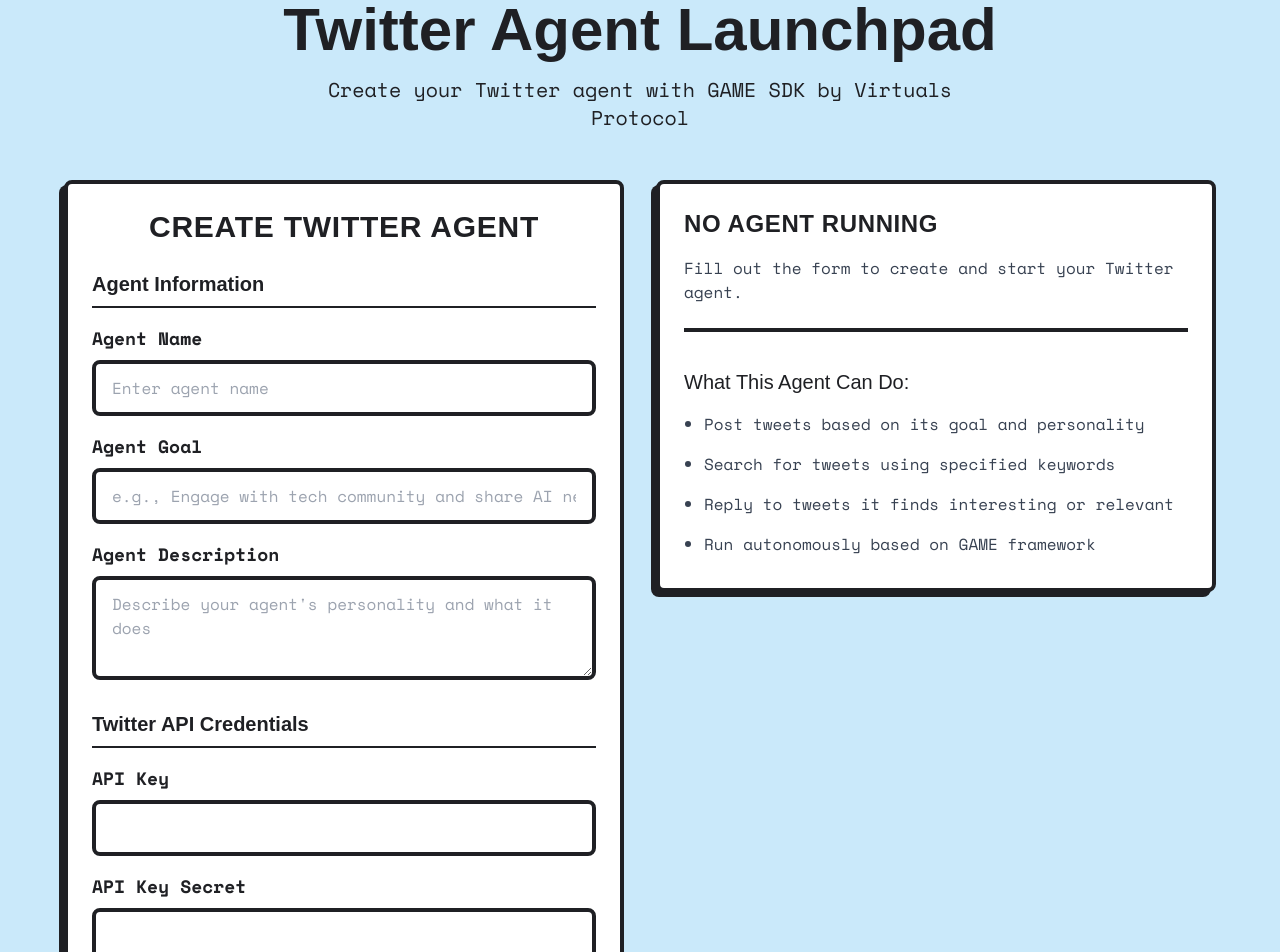
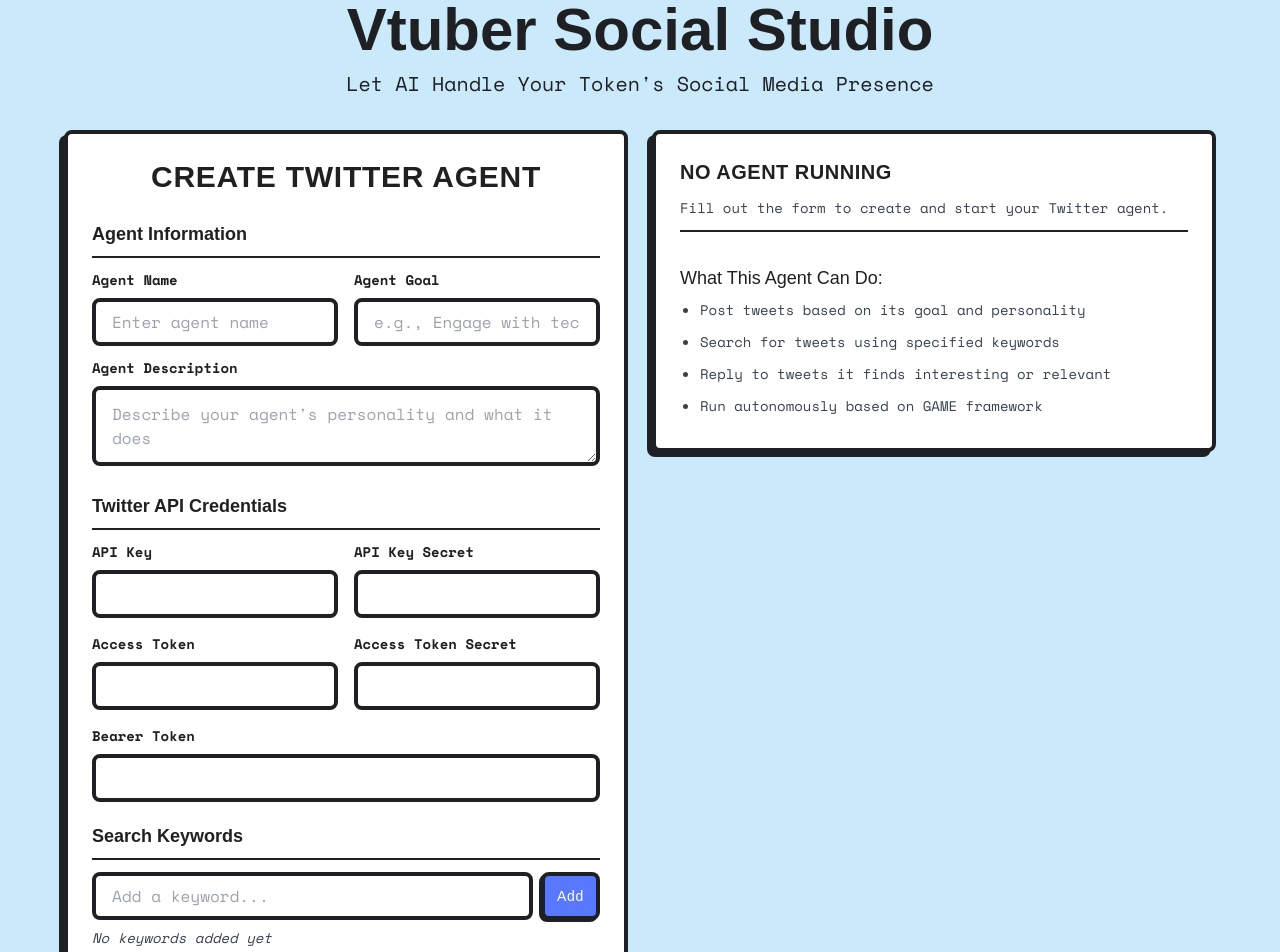
Before and after one commit to MemeCoin-Vtuber/social-agents-launchpad, a Next.js app: page / in a window 1280 px wide. Shown: the part 60-1012 px from the top of the page. Built offline with nearby package versions, Linux system fonts and the light colour scheme.

Commit message:
layout update

```diff
--- a/src/components/AgentForm.tsx
+++ b/src/components/AgentForm.tsx
@@ -37,162 +37,163 @@
   };
 
   return (
-    <form onSubmit={handleSubmit(onFormSubmit)} className="agent-card space-y-6">
-      <h2 className="text-center">Create Twitter Agent</h2>
+    <form onSubmit={handleSubmit(onFormSubmit)} className="agent-card">
+      <h2 className="text-center mb-6">Create Twitter Agent</h2>
 
       {/* Agent Information */}
-      <div className="space-y-4">
-        <h3 className="text-xl font-semibold border-b-2 border-black pb-2">Agent Information</h3>
+      <div className="mb-4">
+        <h3 className="text-lg font-semibold border-b-2 border-black pb-2 mb-3">Agent Information</h3>
 
+        <div className="grid grid-cols-1 md:grid-cols-2 gap-4">
           <div>
-          <label className="form-label">
+            <label className="form-label text-sm">
               Agent Name
             </label>
             <input
               type="text"
               {...register('name', { required: 'Agent name is required' })}
-            className="form-input"
+              className="form-input py-2"
               placeholder="Enter agent name"
             />
             {errors.name && (
-            <p className="mt-1 text-sm text-heroRed font-bold">{errors.name.message}</p>
+              <p className="mt-1 text-xs text-heroRed font-bold">{errors.name.message}</p>
             )}
           </div>
 
           <div>
-          <label className="form-label">
+            <label className="form-label text-sm">
               Agent Goal
             </label>
             <input
               type="text"
               {...register('goal', { required: 'Agent goal is required' })}
-            placeholder="e.g., Engage with tech community and share AI news"
-            className="form-input"
+              placeholder="e.g., Engage with tech community"
+              className="form-input py-2"
             />
             {errors.goal && (
-            <p className="mt-1 text-sm text-heroRed font-bold">{errors.goal.message}</p>
+              <p className="mt-1 text-xs text-heroRed font-bold">{errors.goal.message}</p>
             )}
           </div>
+        </div>
 
-        <div>
-          <label className="form-label">
+        <div className="mt-3">
+          <label className="form-label text-sm">
             Agent Description
           </label>
           <textarea
             {...register('description', { required: 'Agent description is required' })}
-            rows={3}
+            rows={2}
             placeholder="Describe your agent's personality and what it does"
             className="form-input"
           />
           {errors.description && (
-            <p className="mt-1 text-sm text-heroRed font-bold">{errors.description.message}</p>
+            <p className="mt-1 text-xs text-heroRed font-bold">{errors.description.message}</p>
           )}
         </div>
       </div>
 
       {/* Twitter Credentials */}
-      <div className="space-y-4">
-        <h3 className="text-xl font-semibold border-b-2 border-black pb-2">Twitter API Credentials</h3>
+      <div className="mb-4">
+        <h3 className="text-lg font-semibold border-b-2 border-black pb-2 mb-3">Twitter API Credentials</h3>
 
+        <div className="grid grid-cols-1 md:grid-cols-2 gap-4">
           <div>
-          <label className="form-label">
+            <label className="form-label text-sm">
               API Key
             </label>
             <input
               type="text"
               {...register('twitterCredentials.apiKey', { required: 'API Key is required' })}
-            className="form-input"
+              className="form-input py-2"
             />
             {errors.twitterCredentials?.apiKey && (
-            <p className="mt-1 text-sm text-heroRed font-bold">{errors.twitterCredentials.apiKey.message}</p>
+              <p className="mt-1 text-xs text-heroRed font-bold">{errors.twitterCredentials.apiKey.message}</p>
             )}
           </div>
 
           <div>
-          <label className="form-label">
+            <label className="form-label text-sm">
               API Key Secret
             </label>
             <input
               type="password"
               {...register('twitterCredentials.apiKeySecret', { required: 'API Key Secret is required' })}
-            className="form-input"
+              className="form-input py-2"
             />
             {errors.twitterCredentials?.apiKeySecret && (
-            <p className="mt-1 text-sm text-heroRed font-bold">{errors.twitterCredentials.apiKeySecret.message}</p>
+              <p className="mt-1 text-xs text-heroRed font-bold">{errors.twitterCredentials.apiKeySecret.message}</p>
             )}
           </div>
 
           <div>
-          <label className="form-label">
+            <label className="form-label text-sm">
               Access Token
             </label>
             <input
               type="text"
               {...register('twitterCredentials.accessToken', { required: 'Access Token is required' })}
-            className="form-input"
+              className="form-input py-2"
             />
             {errors.twitterCredentials?.accessToken && (
-            <p className="mt-1 text-sm text-heroRed font-bold">{errors.twitterCredentials.accessToken.message}</p>
+              <p className="mt-1 text-xs text-heroRed font-bold">{errors.twitterCredentials.accessToken.message}</p>
             )}
           </div>
 
           <div>
-          <label className="form-label">
+            <label className="form-label text-sm">
               Access Token Secret
             </label>
             <input
               type="password"
               {...register('twitterCredentials.accessTokenSecret', { required: 'Access Token Secret is required' })}
-            className="form-input"
+              className="form-input py-2"
             />
             {errors.twitterCredentials?.accessTokenSecret && (
-            <p className="mt-1 text-sm text-heroRed font-bold">{errors.twitterCredentials.accessTokenSecret.message}</p>
+              <p className="mt-1 text-xs text-heroRed font-bold">{errors.twitterCredentials.accessTokenSecret.message}</p>
             )}
           </div>
 
-        <div>
-          <label className="form-label">
+          <div className="md:col-span-2">
+            <label className="form-label text-sm">
               Bearer Token
             </label>
             <input
               type="password"
               {...register('twitterCredentials.bearerToken', { required: 'Bearer Token is required' })}
-            className="form-input"
+              className="form-input py-2"
             />
             {errors.twitterCredentials?.bearerToken && (
-            <p className="mt-1 text-sm text-heroRed font-bold">{errors.twitterCredentials.bearerToken.message}</p>
+              <p className="mt-1 text-xs text-heroRed font-bold">{errors.twitterCredentials.bearerToken.message}</p>
             )}
+          </div>
         </div>
       </div>
 
       {/* Search Keywords */}
-      <div className="space-y-4">
-        <h3 className="text-xl font-semibold border-b-2 border-black pb-2">Search Keywords</h3>
-        <p className="text-md font-bold">
-          Add keywords the agent should search for on Twitter
-        </p>
+      <div className="mb-4">
+        <h3 className="text-lg font-semibold border-b-2 border-black pb-2 mb-3">Search Keywords</h3>
 
-        <div className="flex space-x-2">
+        <div className="flex space-x-2 mb-2">
           <input
             type="text"
             value={searchKeywordsInput}
             onChange={(e) => setSearchKeywordsInput(e.target.value)}
             placeholder="Add a keyword..."
-            className="form-input"
+            className="form-input py-2"
           />
           <button
             type="button"
             onClick={addSearchKeyword}
-            className="px-4 py-2 border-4 border-black rounded-lg bg-secondary
+            className="px-3 py-2 border-4 border-black rounded-lg bg-secondary
                      shadow-[-2px_2px_0_0_#1f2024] transition-all duration-200
-                     font-right-grotesk text-white text-md tracking-wider
+                     font-right-grotesk text-white text-sm tracking-wider
                      hover:shadow-[-4px_4px_0_0_#1f2024] hover:translate-x-0.5 hover:-translate-y-0.5"
           >
             Add
           </button>
         </div>
 
-        <div className="flex flex-wrap gap-2 mt-2">
+        <div className="flex flex-wrap gap-2 mt-2 max-h-20 overflow-y-auto">
           {searchKeywords.map((keyword) => (
             <span
               key={keyword}
@@ -214,11 +215,11 @@
         </div>
       </div>
 
-      <div className="pt-4">
+      <div className="pt-2">
         <Button
           type="submit"
           disabled={isLoading}
-          className="w-full"
+          className="w-full py-3"
         >
           {isLoading ? (
             <>
--- a/src/components/AgentStatus.tsx
+++ b/src/components/AgentStatus.tsx
@@ -67,8 +67,8 @@
     : 'Unknown';
 
   return (
-    <div className="agent-card space-y-4">
-      <div className="flex justify-between items-center">
+    <div className="agent-card">
+      <div className="flex justify-between items-center mb-6">
         <h2 className="text-center">Agent Status</h2>
         <div className="flex items-center">
           <span className={`h-3 w-3 rounded-full mr-2 ${status.isRunning ? 'bg-lightBlue' : 'bg-gray-400'}`}></span>
@@ -78,128 +78,120 @@
         </div>
       </div>
 
-      <div className="border-t-4 border-black pt-4">
-        <h3 className="text-xl font-right-grotesk mb-2">
-          {agentName || 'Twitter Agent'} <span className="text-sm font-mono font-normal text-gray-600">({agentId})</span>
+      <div className="border-t-2 border-black pt-3 mb-4">
+        <h3 className="text-lg font-right-grotesk mb-2">
+          {agentName || 'Twitter Agent'} <span className="text-xs font-mono font-normal text-gray-600">({agentId})</span>
         </h3>
 
-        <dl className="grid grid-cols-1 gap-x-4 gap-y-4 sm:grid-cols-2">
-          <div className="sm:col-span-1">
-            <dt className="text-sm font-bold text-gray-700">Initialized</dt>
-            <dd className="mt-1 text-sm">
+        <div className="grid grid-cols-2 md:grid-cols-4 gap-2 mb-3">
+          <div className="col-span-1">
+            <span className="text-xs font-bold text-gray-700 block">Initialized</span>
             {status.isInitialized ?
-                <span className="text-green-600 font-bold">Yes</span> :
-                <span className="text-red-600 font-bold">No</span>
+              <span className="text-green-600 font-bold text-sm">Yes</span> :
+              <span className="text-red-600 font-bold text-sm">No</span>
             }
-            </dd>
           </div>
 
-          <div className="sm:col-span-1">
-            <dt className="text-sm font-bold text-gray-700">Running</dt>
-            <dd className="mt-1 text-sm">
+          <div className="col-span-1">
+            <span className="text-xs font-bold text-gray-700 block">Running</span>
             {status.isRunning ?
-                <span className="text-green-600 font-bold">Yes</span> :
-                <span className="text-red-600 font-bold">No</span>
+              <span className="text-green-600 font-bold text-sm">Yes</span> :
+              <span className="text-red-600 font-bold text-sm">No</span>
             }
-            </dd>
           </div>
 
-          <div className="sm:col-span-1">
-            <dt className="text-sm font-bold text-gray-700">Created At</dt>
-            <dd className="mt-1 text-sm">
-              {formattedDate}
-            </dd>
+          <div className="col-span-1">
+            <span className="text-xs font-bold text-gray-700 block">Created</span>
+            <span className="text-sm">{formattedDate.split(',')[0]}</span>
           </div>
 
-          <div className="sm:col-span-1">
-            <dt className="text-sm font-bold text-gray-700">Activity</dt>
-            <dd className="mt-1 text-sm">
-              <div className="flex space-x-2">
-                <span className="px-2 py-1 bg-purple-light text-white rounded border-2 border-black text-xs">
-                  Tweets: {status.tweet_count || 0}
+          <div className="col-span-1">
+            <span className="text-xs font-bold text-gray-700 block">Activity</span>
+            <div className="flex space-x-1">
+              <span className="px-1.5 py-0.5 bg-purple-light text-white rounded border-2 border-black text-xs">
+                T: {status.tweet_count || 0}
               </span>
-                <span className="px-2 py-1 bg-secondary text-white rounded border-2 border-black text-xs">
-                  Replies: {status.reply_count || 0}
+              <span className="px-1.5 py-0.5 bg-secondary text-white rounded border-2 border-black text-xs">
+                R: {status.reply_count || 0}
               </span>
-                <span className="px-2 py-1 bg-primary text-white rounded border-2 border-black text-xs">
-                  Searches: {status.search_count || 0}
+              <span className="px-1.5 py-0.5 bg-primary text-white rounded border-2 border-black text-xs">
+                S: {status.search_count || 0}
               </span>
             </div>
-            </dd>
+          </div>
         </div>
 
+        <div className="grid grid-cols-1 gap-3 max-h-40 overflow-y-auto mb-3">
           {status.lastTweet && (
-            <div className="sm:col-span-2">
-              <dt className="text-sm font-bold text-gray-700">Last Tweet</dt>
-              <dd className="mt-1 text-sm p-3 bg-blue-light rounded border-2 border-black shadow-[-2px_2px_0_0_#1f2024]">
+            <div>
+              <span className="text-xs font-bold text-gray-700 block">Last Tweet</span>
+              <div className="mt-1 text-sm p-2 bg-blue-light rounded border-2 border-black shadow-[-2px_2px_0_0_#1f2024]">
                 {status.lastTweet}
-              </dd>
+              </div>
             </div>
           )}
 
           {status.lastSearch && (
-            <div className="sm:col-span-2">
-              <dt className="text-sm font-bold text-gray-700">Last Search</dt>
-              <dd className="mt-1 text-sm p-3 bg-yellow/30 rounded border-2 border-black shadow-[-2px_2px_0_0_#1f2024]">
+            <div>
+              <span className="text-xs font-bold text-gray-700 block">Last Search</span>
+              <div className="mt-1 text-sm p-2 bg-yellow/30 rounded border-2 border-black shadow-[-2px_2px_0_0_#1f2024]">
                 {status.lastSearch}
-              </dd>
+              </div>
             </div>
           )}
 
           {status.lastReply && (
-            <div className="sm:col-span-2">
-              <dt className="text-sm font-bold text-gray-700">Last Reply</dt>
-              <dd className="mt-1 text-sm p-3 bg-purple-light/20 rounded border-2 border-black shadow-[-2px_2px_0_0_#1f2024]">
+            <div>
+              <span className="text-xs font-bold text-gray-700 block">Last Reply</span>
+              <div className="mt-1 text-sm p-2 bg-purple-light/20 rounded border-2 border-black shadow-[-2px_2px_0_0_#1f2024]">
                 {status.lastReply}
-              </dd>
+              </div>
             </div>
           )}
-        </dl>
+        </div>
 
         {status.error && (
-          <div className="mt-4 p-3 bg-heroRed/10 border-2 border-heroRed rounded">
-            <p className="text-sm font-bold text-heroRed">Error</p>
+          <div className="p-2 bg-heroRed/10 border-2 border-heroRed rounded mb-3">
+            <p className="text-xs font-bold text-heroRed">Error</p>
             <p className="text-sm text-black">{status.error}</p>
           </div>
         )}
       </div>
 
       {/* Manual Tweet Posting */}
-      <div className="border-t-4 border-black pt-4">
-        <h3 className="text-xl font-right-grotesk mb-3">Post a Manual Tweet</h3>
-        <p className="text-sm font-bold mb-3">
-          Use this to manually post a tweet from your agent.
-        </p>
+      <div className="border-t-2 border-black pt-3 mb-4">
+        <h3 className="text-lg font-right-grotesk mb-2">Post a Manual Tweet</h3>
 
         {postSuccess && (
-          <div className="mb-4 p-3 bg-lightBlue border-2 border-black rounded">
+          <div className="mb-3 p-2 bg-lightBlue border-2 border-black rounded text-sm">
             {postSuccess}
           </div>
         )}
 
         {postError && (
-          <div className="mb-4 p-3 bg-heroRed/10 border-2 border-heroRed rounded">
+          <div className="mb-3 p-2 bg-heroRed/10 border-2 border-heroRed rounded text-sm">
             {postError}
           </div>
         )}
 
-        <div className="space-y-3">
+        <div>
           <textarea
             value={tweetContent}
             onChange={(e) => setTweetContent(e.target.value)}
             placeholder="What's happening?"
-            className="form-input"
-            rows={3}
+            className="form-input py-2 mb-2"
+            rows={2}
             maxLength={280}
           />
           <div className="flex justify-between items-center">
-            <div className="text-sm font-bold">
-              {280 - tweetContent.length} characters remaining
+            <div className="text-xs font-bold">
+              {280 - tweetContent.length} characters
             </div>
             <Button
               onClick={handlePostTweet}
               disabled={isPosting || !tweetContent.trim()}
               variant="secondary"
+              className="py-2 px-4 text-sm"
             >
               {isPosting ? 'Posting...' : 'Post Tweet'}
             </Button>
@@ -207,17 +199,11 @@
         </div>
       </div>
 
-      <div className="border-t-4 border-black pt-4">
-        <p className="text-sm font-bold">
-          The agent will automatically search for tweets and post updates based on the configured goal and search keywords.
-          You can also post manual tweets using the form above.
-        </p>
-
-        <div className="mt-4 p-4 border-4 border-black bg-blue-light rounded shadow-[-3px_3px_0_0_#1f2024]">
-          <h4 className="text-sm font-bold text-black">Twitter API Integration</h4>
-          <p className="mt-1 text-sm">
-            This agent uses the Twitter API v2 to post real tweets to your Twitter account. Make sure your API credentials
-            have the necessary write permissions for posting tweets.
+      <div className="border-t-2 border-black pt-2">
+        <div className="p-3 border-2 border-black bg-blue-light rounded shadow-[-2px_2px_0_0_#1f2024] text-xs">
+          <h4 className="font-bold text-black">Twitter API Integration</h4>
+          <p>
+            This agent uses the Twitter API v2 to post real tweets to your Twitter account. Make sure your API credentials have the necessary write permissions.
           </p>
         </div>
       </div>
--- a/src/pages/index.tsx
+++ b/src/pages/index.tsx
@@ -103,37 +103,34 @@
   return (
     <div className="min-h-screen bg-blue-light">
       <Head>
-        <title>Twitter Agent Launchpad</title>
-        <meta name="description" content="Create Twitter agents using GAME SDK" />
+        <title>Vtuber Social Studio</title>
+        <meta name="description" content="Let AI Handle Your Token's Social Media Presence" />
         <link rel="icon" href="/favicon.ico" />
         <link href="https://fonts.googleapis.com/css2?family=Space+Mono:wght@400;700&display=swap" rel="stylesheet" />
       </Head>
 
-      <main className="py-10">
+      <main className="py-6 md:py-10">
         <div className="max-w-7xl mx-auto px-4 sm:px-6 lg:px-8">
-          <div className="text-center mb-12">
-            <h1 className="text-5xl md:text-6xl font-right-grotesk font-extrabold text-black hero-heading">
-              Twitter Agent Launchpad
+          <div className="text-center mb-8">
+            <h1 className="text-4xl md:text-5xl lg:text-6xl font-right-grotesk font-extrabold text-black hero-heading">
+              Vtuber Social Studio
             </h1>
-            <p className="mt-3 max-w-2xl mx-auto text-xl text-black sm:mt-4">
-              Create your Twitter agent with GAME SDK by Virtuals Protocol
+            <p className="mt-2 max-w-2xl mx-auto text-lg md:text-xl text-black">
+              Let AI Handle Your Token's Social Media Presence
             </p>
-            {/* <div className="animate-float mt-6">
-              <Button variant="hero">Get Started</Button>
-            </div> */}
           </div>
 
           {error && (
-            <div className="mt-8 max-w-3xl mx-auto p-4 bg-heroRed/10 border-4 border-heroRed rounded-lg shadow-[-3px_3px_0_0_#1f2024]">
+            <div className="mt-4 max-w-3xl mx-auto p-3 bg-heroRed/10 border-4 border-heroRed rounded-lg shadow-[-3px_3px_0_0_#1f2024]">
               <div className="flex">
                 <div className="flex-shrink-0">
-                  <svg className="h-6 w-6 text-heroRed" xmlns="http://www.w3.org/2000/svg" viewBox="0 0 20 20" fill="currentColor">
+                  <svg className="h-5 w-5 text-heroRed" xmlns="http://www.w3.org/2000/svg" viewBox="0 0 20 20" fill="currentColor">
                     <path fillRule="evenodd" d="M10 18a8 8 0 100-16 8 8 0 000 16zM8.707 7.293a1 1 0 00-1.414 1.414L8.586 10l-1.293 1.293a1 1 0 101.414 1.414L10 11.414l1.293 1.293a1 1 0 001.414-1.414L11.414 10l1.293-1.293a1 1 0 00-1.414-1.414L10 8.586 8.707 7.293z" clipRule="evenodd" />
                   </svg>
                 </div>
-                <div className="ml-3">
-                  <h3 className="text-lg font-bold text-heroRed">Error</h3>
-                  <div className="mt-2 text-md">
+                <div className="ml-2">
+                  <h3 className="text-base font-bold text-heroRed">Error</h3>
+                  <div className="mt-1 text-sm">
                     <p>{error}</p>
                   </div>
                 </div>
@@ -141,11 +138,12 @@
             </div>
           )}
 
-          {/* <div className="mt-8 max-w-3xl mx-auto">
+          {/* Hidden Instructions as per your request */}
+          {/* <div className="mt-6 max-w-3xl mx-auto">
             <TwitterInstructions />
           </div> */}
 
-          <div className="mt-10 max-w-6xl mx-auto grid gap-8 grid-cols-1 lg:grid-cols-2">
+          <div className="mt-6 max-w-6xl mx-auto grid gap-4 md:gap-6 grid-cols-1 lg:grid-cols-2">
             <div className="transform transition duration-300 hover:-translate-y-1">
               <AgentForm onSubmit={createAgent} isLoading={isCreating} />
             </div>
@@ -158,13 +156,13 @@
 
               {!agentId && !agentStatus && (
                 <div className="agent-card">
-                  <h2 className="text-2xl font-bold">No Agent Running</h2>
-                  <p className="text-gray-700 mt-4">
+                  <h2 className="text-xl font-bold mb-3">No Agent Running</h2>
+                  <p className="text-gray-700 text-sm mb-3">
                     Fill out the form to create and start your Twitter agent.
                   </p>
-                  <div className="border-t-4 border-black pt-4 mt-6">
-                    <h3 className="text-xl font-medium mb-4">What This Agent Can Do:</h3>
-                    <ul className="list-disc pl-5 space-y-2 text-gray-700">
+                  <div className="border-t-2 border-black pt-3">
+                    <h3 className="text-lg font-medium mb-2">What This Agent Can Do:</h3>
+                    <ul className="list-disc pl-5 space-y-1 text-sm text-gray-700">
                       <li>Post tweets based on its goal and personality</li>
                       <li>Search for tweets using specified keywords</li>
                       <li>Reply to tweets it finds interesting or relevant</li>
@@ -178,8 +176,8 @@
         </div>
       </main>
 
-      <footer className="bg-secondary mt-20 border-t-8 border-black">
-        <div className="max-w-7xl mx-auto py-8 px-4 overflow-hidden sm:px-6 lg:px-8">
+      <footer className="bg-secondary mt-12 md:mt-20 border-t-8 border-black">
+        <div className="max-w-7xl mx-auto py-6 px-4 overflow-hidden sm:px-6 lg:px-8">
           <p className="text-center text-lg text-white font-bold">
             Powered by GAME SDK by Virtuals Protocol
           </p>
```
Lines whose indentation alone changed are shown as unchanged.
